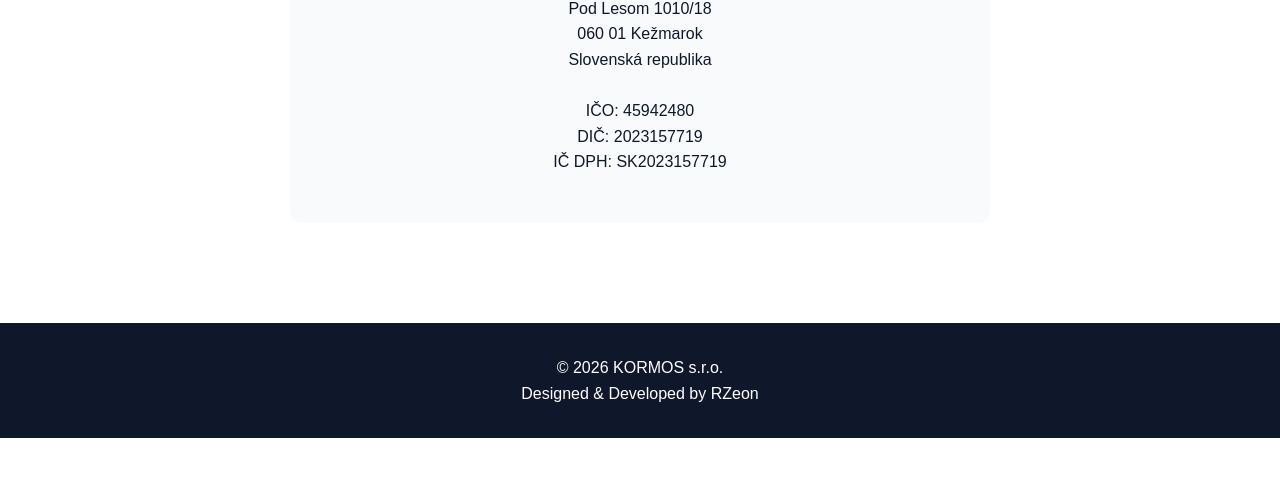
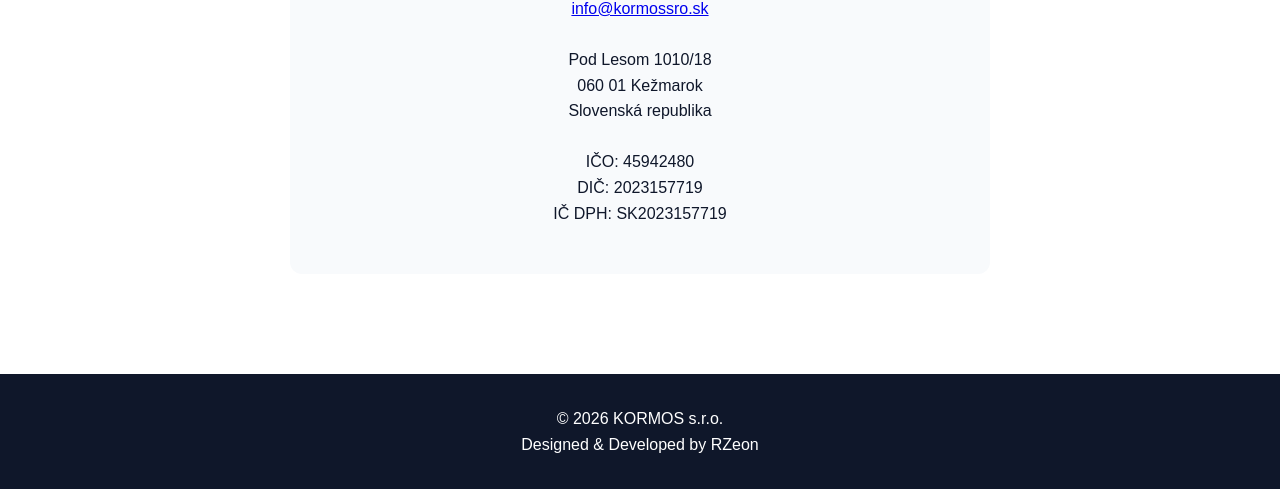
Before and after one commit to darkmeriil/kormossro, a plain HTML site: page index.html in a window 1280 px wide. Shown: the part 2330-2819 px from the top of the page. Before the commit the page ends 2768 px from the top, so only its background shows below. Drawn offline with Linux system fonts and the light colour scheme.

Commit message:
Add email contact information to index.html

```diff
--- a/index.html
+++ b/index.html
@@ -327,7 +327,8 @@
 
     <div class="contact-box">
         <h3>KORMOS s.r.o.</h3>
-
+        <p><a href="mailto:info@kormossro.sk">info@kormossro.sk</a></p>
+        <br>
         <p>
             Pod Lesom 1010/18<br>
             060 01 Kežmarok<br>
```
